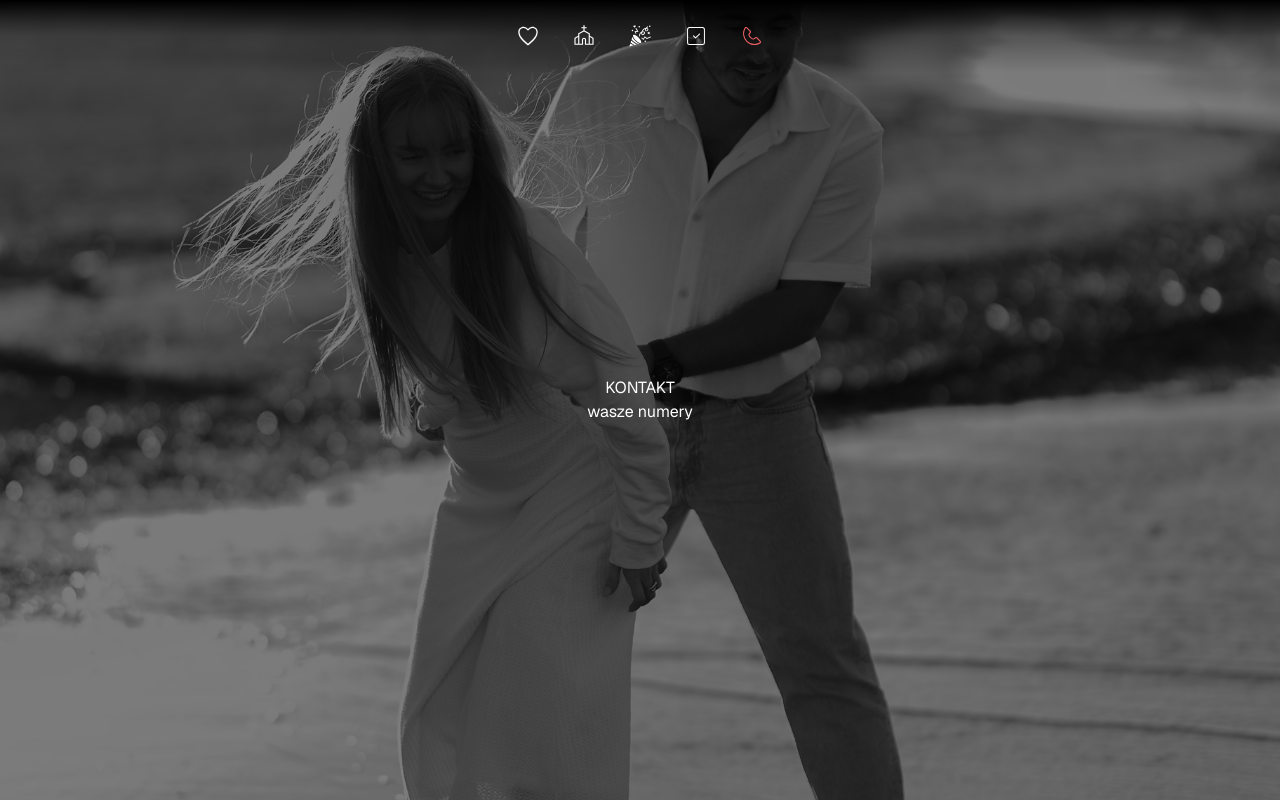
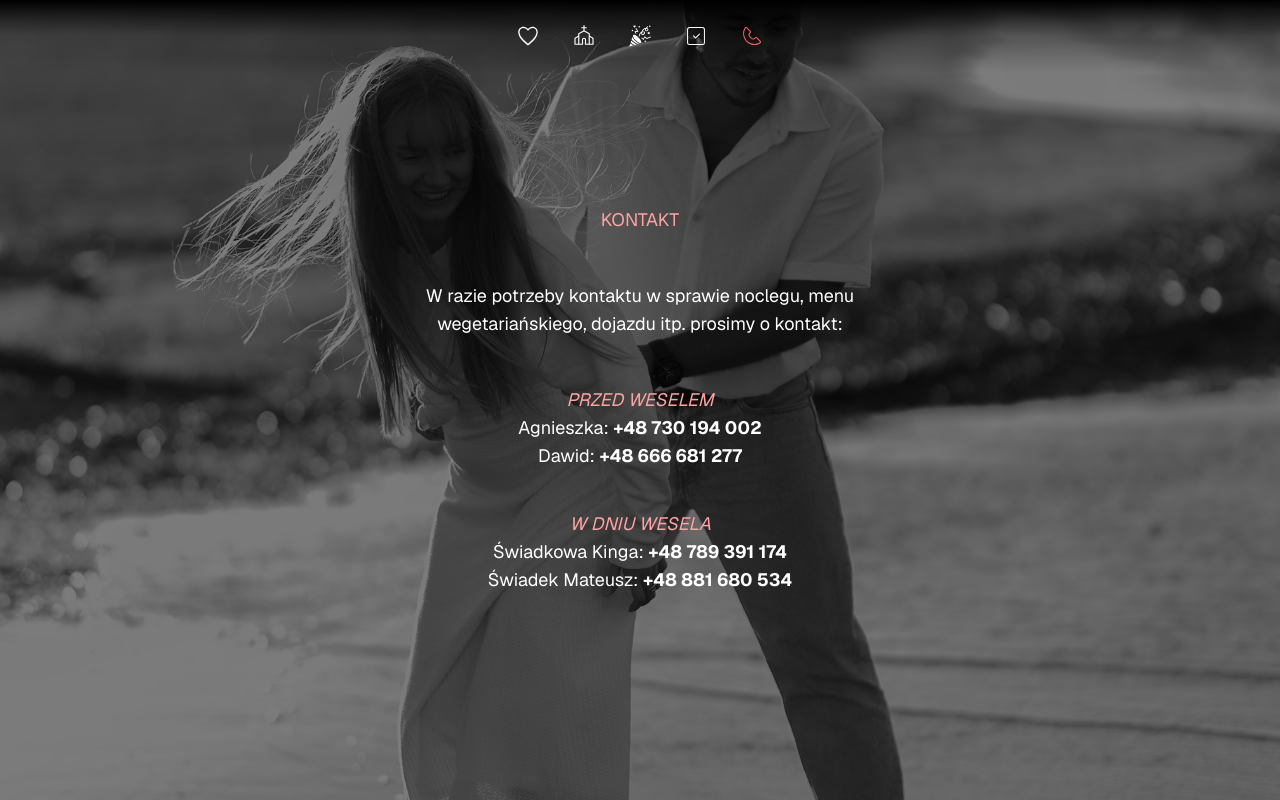
Before and after one commit to Kinga-Zawarczynska/save-the-date, a Next.js app: page /contact in a window 1280 px wide. Built offline with nearby package versions, Linux system fonts and the light colour scheme.

Commit message:
feat(pages(): add pages details

```diff
--- a/src/app/components/details.tsx
+++ b/src/app/components/details.tsx
@@ -11,7 +11,13 @@ function Details() {
   return (
     <div>
       {openDetails && (
-        <div className="flex flex-col items-center justify-center gap-4 text-center p-6 ">
+        <div
+          className={`transition-all duration-500 ease-in-out transform ${
+            openDetails
+              ? 'opacity-100 scale-100 max-h-[1000px]'
+              : 'opacity-0 scale-95 max-h-0 overflow-hidden'
+          } flex flex-col items-center justify-center gap-4 text-center p-6`}
+        >
           <p>Kochani Goście</p>
           <span>
             z radością zapraszamy na wesele, jednak z uwagi na charakter imprezy
--- a/src/app/contact/page.tsx
+++ b/src/app/contact/page.tsx
@@ -3,9 +3,35 @@ import { WrapperWithBackground } from '../components/wrapper-with-bg';
 
 export default function Contact() {
   return (
-    <WrapperWithBackground imgSrc={bgImg.src}>
-      <h1 className="text-white">KONTAKT</h1>
-      <p className="text-white">wasze numery</p>
+    <WrapperWithBackground
+      imgSrc={bgImg.src}
+      className="flex flex-col items-center justify-center gap-10 py-30 lg:gap-12 lg:w-120 text-white"
+    >
+      <h1 className="text-red-300">KONTAKT</h1>
+      <p className="text-white">
+        W razie potrzeby kontaktu w sprawie noclegu, menu wegetariańskiego,
+        dojazdu itp. prosimy o kontakt:
+      </p>
+      <div className="flex flex-col gap-10">
+        <span>
+          <i className="text-red-300">PRZED WESELEM</i>
+          <p>
+            Agnieszka: <strong>+48 730 194 002</strong>
+          </p>
+          <p>
+            Dawid: <strong>+48 666 681 277</strong>
+          </p>
+        </span>
+        <span>
+          <i className="text-red-300">W DNIU WESELA</i>
+          <p>
+            Świadkowa Kinga: <strong>+48 789 391 174</strong>
+          </p>
+          <p>
+            Świadek Mateusz: <strong>+48 881 680 534</strong>
+          </p>
+        </span>
+      </div>
     </WrapperWithBackground>
   );
 }
--- a/src/app/form/page.tsx
+++ b/src/app/form/page.tsx
@@ -3,11 +3,27 @@ import { WrapperWithBackground } from '../components/wrapper-with-bg';
 
 export default function Form() {
   return (
-    <WrapperWithBackground imgSrc={bgImg.src}>
-      <h1 className="text-white">
-        Tu niedługo pojawi się formularz, w którym będziecie mogli potwierdzić
-        swoją obecność oraz wybrać menu!
-      </h1>
+    <WrapperWithBackground
+      imgSrc={bgImg.src}
+      className="flex flex-col items-center justify-center gap-10 py-30 lg:gap-12 lg:w-120 text-white"
+    >
+      <h1>Cieszymy się, ze będziecie tego dnia z nami!</h1>
+      <span className="flex flex-col gap-2 text-white ">
+        <i className="text-red-300 text-xl">
+          Prosimy o potwierdzenie przybycia do
+        </i>
+        <i>
+          <strong className="text-red-300 text-2xl underline">
+            30.07.2025r.
+          </strong>
+        </i>
+      </span>
+      <p>
+        Agnieszka: <strong>+48 730 194 002</strong>
+      </p>
+      <p>
+        Dawid: <strong>+48 666 681 277</strong>
+      </p>
     </WrapperWithBackground>
   );
 }
--- a/src/app/layout.tsx
+++ b/src/app/layout.tsx
@@ -1,12 +1,12 @@
-import '~/styles/globals.css';
+import '../styles/globals.css';
 
 import { type Metadata } from 'next';
 import { Geist, Geist_Mono } from 'next/font/google';
 import { Navbar } from './components/navbar/navbar';
 
 export const metadata: Metadata = {
-  title: 'Create T3 App',
-  description: 'Generated by create-t3-app',
+  title: 'Agnieszka&Dawid',
+  description: 'Informacje o naszym weselu, chodźcie!',
   icons: [{ rel: 'icon', url: '/favicon.svg' }],
 };
 
@@ -28,7 +28,7 @@ export default function RootLayout({
   return (
     <html lang="pl">
       <body
-        className={`${geistSans.variable} ${geistMono.variable} grid min-h-screen grid-rows-[auto_1fr_auto] items-center justify-items-center font-[family-name:var(--font-geist-sans)] antialiased`}
+        className={`${geistSans.variable} ${geistMono.variable} grid min-h-screen grid-rows-[auto_1fr_auto] items-center justify-items-center font-[family-name:var(--font-geist-sans)] antialiased lg:text-lg`}
       >
         <Navbar />
         <main className="min-h-screen w-full">{children}</main>
--- a/src/app/venue/page.tsx
+++ b/src/app/venue/page.tsx
@@ -1,11 +1,55 @@
+'use client';
+
+import dynamic from 'next/dynamic';
+import { useState } from 'react';
+import { GiPartyPopper } from 'react-icons/gi';
 import bgImg from '../../assets/5.jpg';
+import Button from '../components/button';
 import { WrapperWithBackground } from '../components/wrapper-with-bg';
+import CopyButton from '../components/copy-button';
+
+const MapComponent = dynamic(() => import('../components/map'), { ssr: false });
 
 export default function Venue() {
+  const [mapOpened, setMapOpened] = useState(false);
   return (
-    <WrapperWithBackground imgSrc={bgImg.src}>
-      <h1 className="text-white">WESELE</h1>
-      <p className="text-white">info o sail itd</p>
+    <WrapperWithBackground
+      imgSrc={bgImg.src}
+      className="flex flex-col items-center justify-center gap-10 py-30 lg:gap-12 lg:w-120"
+    >
+      <span className="flex flex-col gap-2 text-white ">
+        <i>
+          „Ślub to nie zakończenie bajki – to dopiero początek najpiękniejszej
+          przygody.”
+        </i>
+      </span>
+      <h1 className="text-white font-bold">
+        Czas na świętowanie!{' '}
+        <GiPartyPopper className="inline-block text-red-300" />
+      </h1>
+      <span className="text-white flex flex-col gap-3">
+        Zapraszamy na nasze wesele, które odbędzie się po mszy{' '}
+        <strong className="text-red-300">w Dworku Kleszczewo</strong>
+        <p>ul. Północna 20, 03-034 Kleszczewo</p>
+      </span>
+      <p className="text-white">Poniżej znajdziecie adres i mapę.</p>
+      <CopyButton
+        label="Skopiuj adres sali"
+        copyValue="54.209098337955034, 18.5217262118689"
+      />
+
+      {mapOpened && (
+        <div className="w-full max-w-4xl h-96 flex items-center justify-center">
+          <MapComponent
+            lat={54.209098337955034}
+            lng={18.5217262118689}
+            iconImg="../../favicon.svg"
+          />
+        </div>
+      )}
+      <Button onClick={() => setMapOpened(!mapOpened)}>
+        {mapOpened ? 'Zamknij mapę' : 'Pokaż salę na mapie'}
+      </Button>
     </WrapperWithBackground>
   );
 }
```
Also changed, not shown: src/app/page.tsx (+13 -10 lines).
